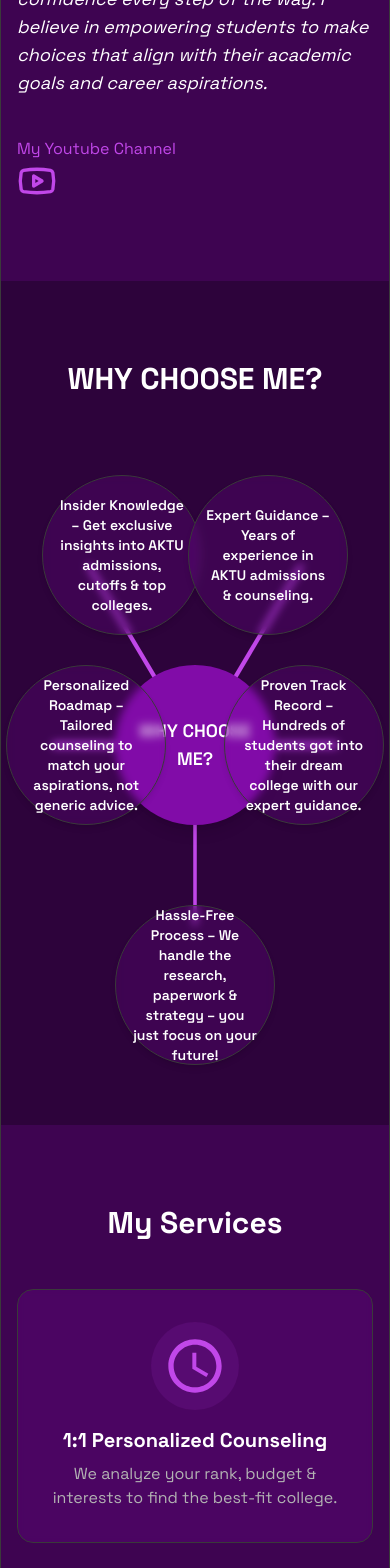
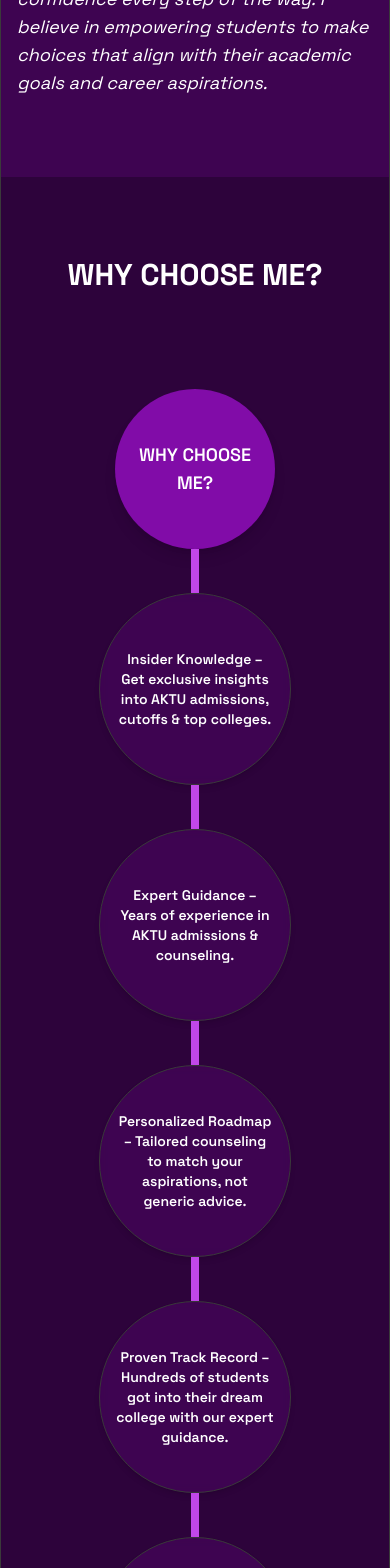
Before and after one commit to BerrySeriousCoder/Gocampuss, a React (Vite) app: page /portfolio in a window 390 px wide. Shown: the part 1360-2928 px from the top of the page. Built offline with nearby package versions, Linux system fonts and the light colour scheme; no server answers.

Commit message:
fixed the mobile view design of why choose me section new design for mobile view

```diff
--- a/index.html
+++ b/index.html
@@ -11,7 +11,7 @@
     <meta property="og:title" content="College Rank Search" />
     <meta property="og:description" content="Find colleges based on your entrance exam rank - JOSAA and AKTU" />
     <meta property="og:type" content="website" />
-    <link rel="icon" type="image/svg+xml" href="/logobg.svg" />
+    <link rel="icon" type="image/svg+xml" href="./public/logobg.svg" />
 
   </head>
 
--- a/src/components/ui/BoardToggle.tsx
+++ b/src/components/ui/BoardToggle.tsx
@@ -10,7 +10,7 @@ interface BoardToggleProps {
 
 const BoardToggle = ({ value, onChange }: BoardToggleProps) => {
   return (
-    <div className="flex rounded-full p-1 bg-slate-300 border border-purple-primary">
+    <div className="flex rounded-full p-1 bg-surface border border-purple-primary">
       <button
         type="button"
         className={`rounded-full px-4 py-2 text-sm font-medium transition-all ${
--- a/src/pages/Portfolio.tsx
+++ b/src/pages/Portfolio.tsx
@@ -1,5 +1,5 @@
-import { ArrowRight , LucideYoutube } from 'lucide-react';
-import { Instagram, X , Linkedin } from 'lucide-react';
+import { ArrowRight } from 'lucide-react';
+import { Instagram, X , Linkedin} from 'lucide-react';
 import { testimonials } from "@/lib/testimonials";
 import { useState } from 'react';
 import {
@@ -60,12 +60,6 @@ const Portfolio = () => {
             <p className="text-lg italic mt-10">
               My mission is to simplify the admission journey, providing clarity and confidence every step of the way. I believe in empowering students to make choices that align with their academic goals and career aspirations.
             </p>
-            <div className='mt-10' >
-            <a href="https://youtube.com/@sumitmishra77?feature=shared" target="_blank" rel="noopener noreferrer" className="text-purple-light  hover:text-white transition-colors duration-300" aria-label="LinkedIn">
-               My Youtube Channel  <LucideYoutube size={40} />
-              </a>
-            </div>
-
           </div>
         </div>
       </section>
@@ -79,36 +73,52 @@ const Portfolio = () => {
           {/* Diagram */}
           <div className="relative flex flex-col items-center justify-center py-12 min-h-[600px] md:min-h-[700px] lg:min-h-[800px]">
             {/* Central Element */}
-            <div className="w-40 h-40 md:w-48 md:h-48  rounded-full bg-purple-primary flex items-center justify-center text-center text-lg font-semibold p-4 z-10 shadow-lg">
+            <div className="w-40 h-40 md:w-48 md:h-48 rounded-full bg-purple-primary flex items-center justify-center text-center text-lg font-semibold p-4 z-10 shadow-lg  md:mb-0">
               WHY CHOOSE ME?
             </div>
 
             {/* Surrounding Elements */}
-            <div className="absolute w-full h-full flex items-center justify-center">
+            {/* On mobile, use flex column layout with visual connectors. On medium screens and up, use absolute positioning. */}
+            <div className="flex flex-col items-center justify-center  md:absolute md:w-full md:h-full md:flex-row md:gap-0">
               {/* Top-Left */}
-              <div className="absolute top-[5%]  left-[7%] z-10 w-40 h-40 md:w-48 md:h-48 rounded-full glass flex items-center justify-center text-center text-sm p-4 shadow-md card-hover">
-                <p className="font-semibold text-white">Insider Knowledge – Get exclusive insights into AKTU admissions, cutoffs & top colleges.</p>
+              <div className="flex flex-col items-center md:absolute md:top-[5%] md:left-[7%] z-10">
+                <div className="w-2 h-11 bg-purple-light md:hidden"></div> {/* Mobile connector line */}
+                <div className="w-48 h-48 md:w-48 md:h-48 rounded-full glass flex items-center justify-center text-center text-sm p-4 shadow-md card-hover">
+                  <p className="font-semibold text-white">Insider Knowledge – Get exclusive insights into AKTU admissions, cutoffs & top colleges.</p>
+                </div>
               </div>
               {/* Top-Right */}
-              <div className="absolute top-[5%] right-[7%] z-10 w-40 h-40 md:w-48 md:h-48 rounded-full glass flex items-center justify-center text-center text-sm p-4 shadow-md card-hover">
-                 <p className="font-semibold text-white">Expert Guidance – Years of experience in AKTU admissions & counseling.</p>
+              <div className="flex flex-col items-center md:absolute md:top-[5%] md:right-[7%] z-10">
+                 <div className="w-2 h-11 bg-purple-light md:hidden"></div> {/* Mobile connector line */}
+                <div className="w-48 h-48 md:w-48 md:h-48 rounded-full glass flex items-center justify-center text-center text-sm p-4 shadow-md card-hover">
+                   <p className="font-semibold text-white">Expert Guidance – Years of experience in AKTU admissions & counseling.</p>
+                </div>
               </div>
               {/* Middle-Left */}
-              <div className="absolute -left-[3%] top-1/2 z-10 -translate-y-1/2 w-40 h-40 md:w-48 md:h-48 rounded-full glass flex items-center justify-center text-center text-sm p-4 shadow-md card-hover">
-                <p className="font-semibold text-white">Personalized Roadmap – Tailored counseling to match your aspirations, not generic advice.</p>
+              <div className="flex flex-col items-center md:absolute md:-left-[3%] md:top-1/2 md:-translate-y-1/2 z-10">
+                 <div className="w-2 h-11 bg-purple-light md:hidden"></div> {/* Mobile connector line */}
+                <div className="w-48 h-48 md:w-48 md:h-48 rounded-full glass flex items-center justify-center text-center text-sm p-4 shadow-md card-hover">
+                  <p className="font-semibold text-white">Personalized Roadmap – Tailored counseling to match your aspirations, not generic advice.</p>
+                </div>
               </div>
                {/* Middle-Right */}
-              <div className="absolute -right-[3%] top-1/2 z-10  -translate-y-1/2 w-40 h-40 md:w-48 md:h-48 rounded-full glass flex items-center justify-center text-center text-sm p-4 shadow-md card-hover">
-                <p className="font-semibold text-white">Proven Track Record – Hundreds of students got into their dream college with our expert guidance.</p>
+              <div className="flex flex-col items-center md:absolute md:-right-[3%] md:top-1/2 md:-translate-y-1/2 z-10">
+                 <div className="w-2 h-11 bg-purple-light md:hidden"></div> {/* Mobile connector line */}
+                <div className="w-48 h-48 md:w-48 md:h-48 rounded-full glass flex items-center justify-center text-center text-sm p-4 shadow-md card-hover">
+                  <p className="font-semibold text-white">Proven Track Record – Hundreds of students got into their dream college with our expert guidance.</p>
+                </div>
               </div>
                {/* Bottom-Center */}
-              <div className="absolute bottom-[10%] z-10 w-40 h-40 md:w-48 md:h-48 rounded-full glass flex items-center justify-center text-center text-sm p-4 transform translate-y-1/2 shadow-md card-hover">
-                <p className="font-semibold text-white">Hassle-Free Process – We handle the research, paperwork & strategy – you just focus on your future!</p>
+              <div className="flex flex-col items-center md:absolute md:bottom-[10%] md:left-1/2 md:-translate-x-1/2 md:translate-y-1/2 z-10">
+                 <div className="w-2 h-11 bg-purple-light md:hidden"></div> {/* Mobile connector line */}
+                <div className="w-48 h-48 md:w-48 md:h-48 rounded-full glass flex items-center justify-center text-center text-sm p-4 shadow-md card-hover">
+                  <p className="font-semibold text-white">Hassle-Free Process – We handle the research, paperwork & strategy – you just focus on your future!</p>
+                </div>
               </div>
 
               {/* Arrows (simplified for visual appeal, not exact connections) */}
-              {/* Lines connecting central element to surrounding elements */}
-              <svg className="absolute z-0" width="100%" height="100%" viewBox="0 0 100 100" preserveAspectRatio="none">
+              {/* Lines connecting central element to surrounding elements - these will only be visible on medium screens and up */}
+              <svg className="hidden md:block absolute z-0" width="100%" height="100%" viewBox="0 0 100 100" preserveAspectRatio="none">
                 {/* Top-Left */}
                 <line x1="50" y1="50" x2="20" y2="20" stroke="#c147e9" strokeWidth="1" />
                 {/* Top-Right */}
```
